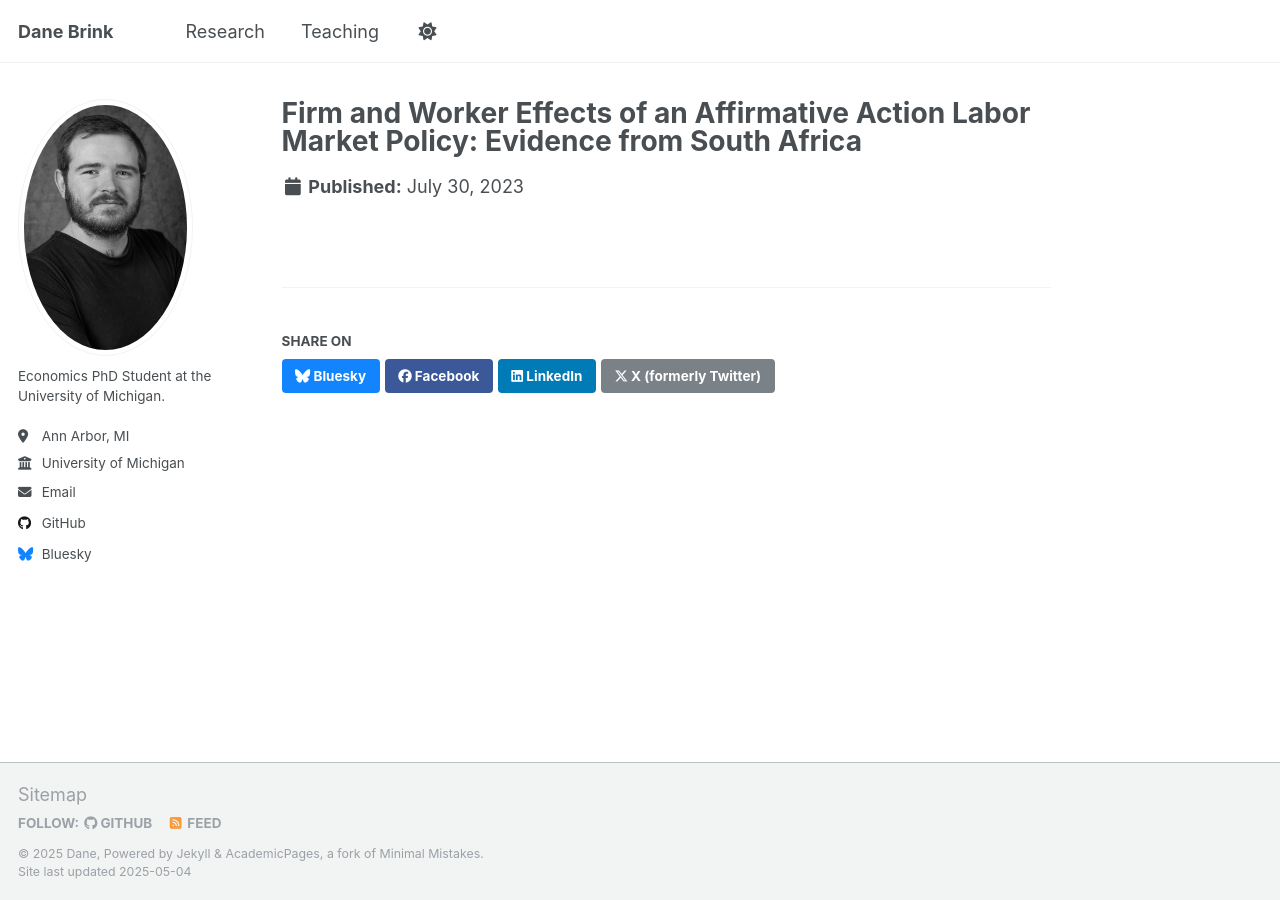
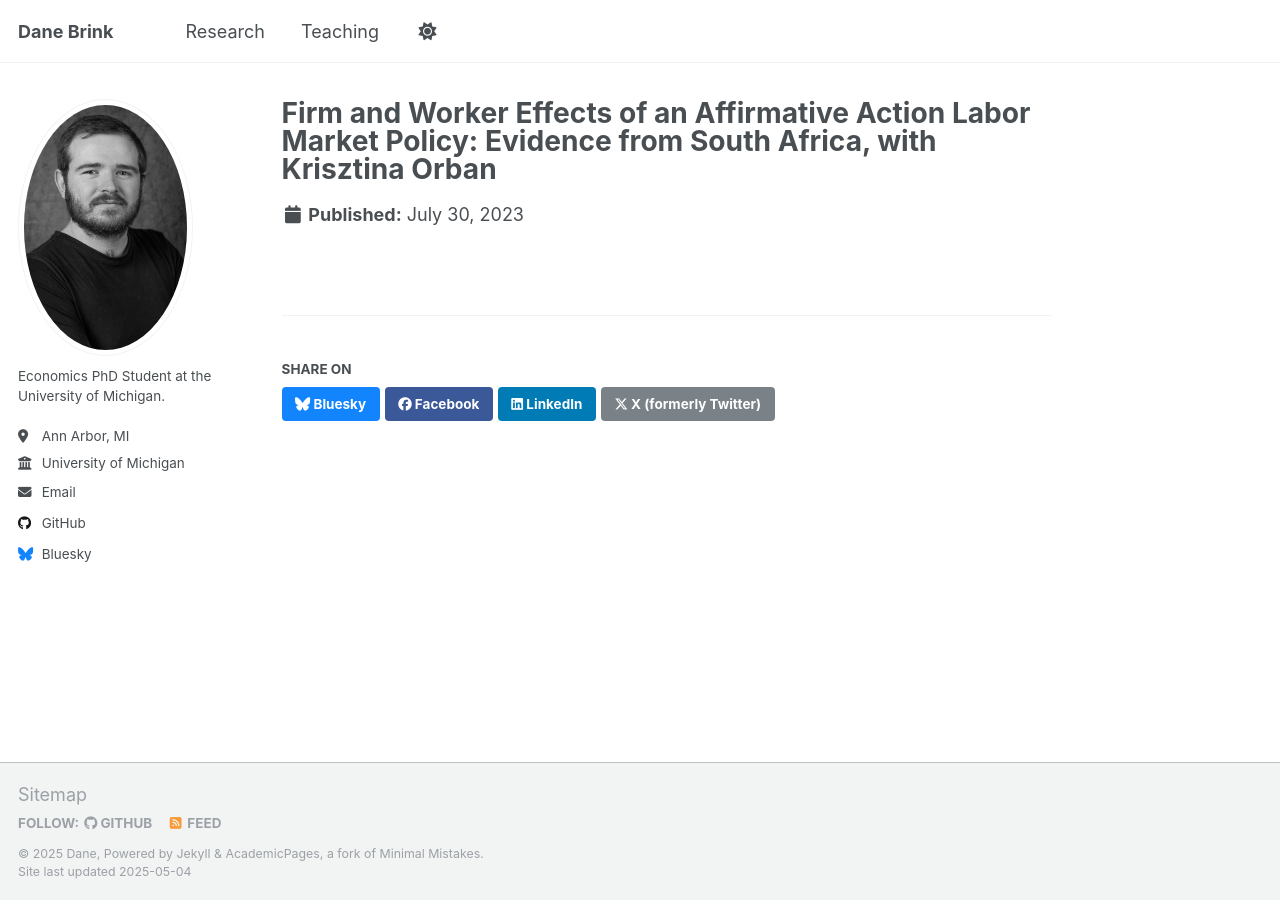
Before and after one commit to danebrink/danebrink.github.io, a Jekyll site: the page built from _publications/2023-07-30-paper-title-number-2.md, in a window 1280 px wide. Built offline with Jekyll 4.4.1, drawn with Linux system fonts in a browser that asks for light colours.

Commit message:
Update 2023-07-30-paper-title-number-2.md

```diff
--- a/_publications/2023-07-30-paper-title-number-2.md
+++ b/_publications/2023-07-30-paper-title-number-2.md
@@ -1,5 +1,5 @@
 ---
-title: "Firm and Worker Effects of an Affirmative Action Labor Market Policy: Evidence from South Africa"
+title: "Firm and Worker Effects of an Affirmative Action Labor Market Policy: Evidence from South Africa, with Krisztina Orban"
 collection: Work in progress
 category: manuscripts
 #permalink: /publication/2010-10-01-paper-title-number-2
```
